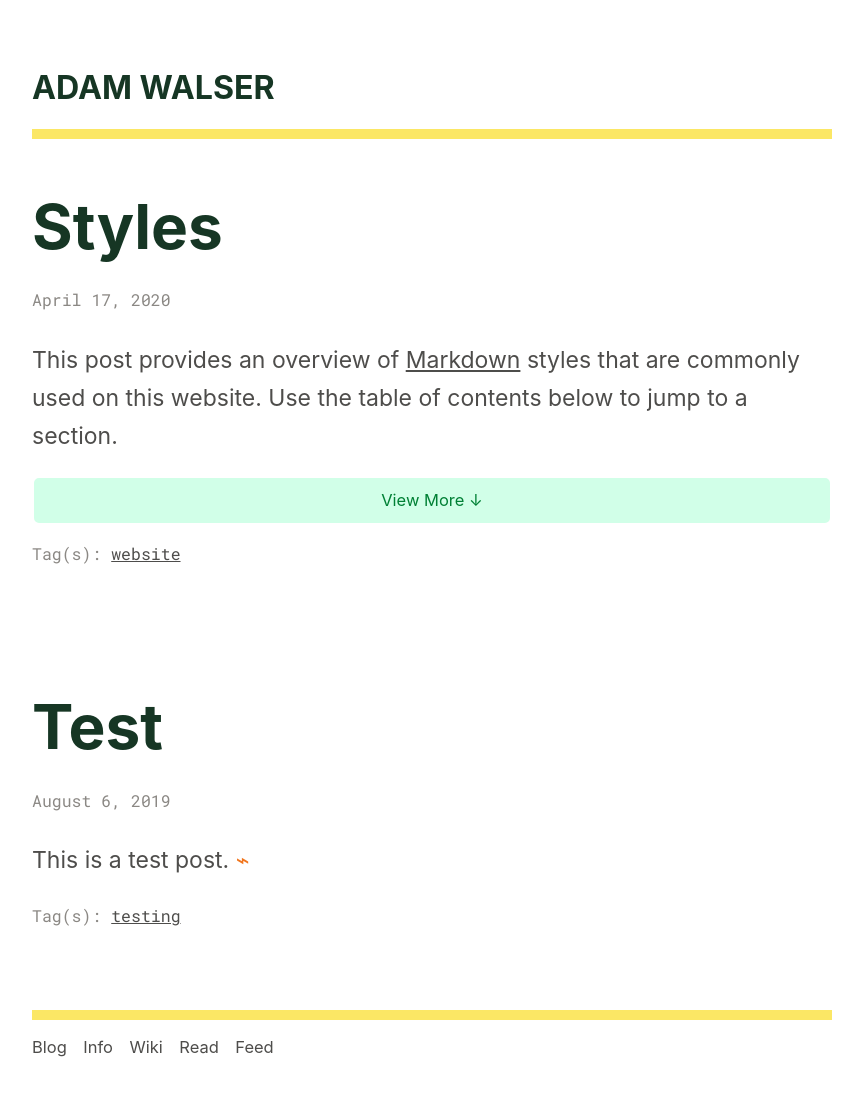
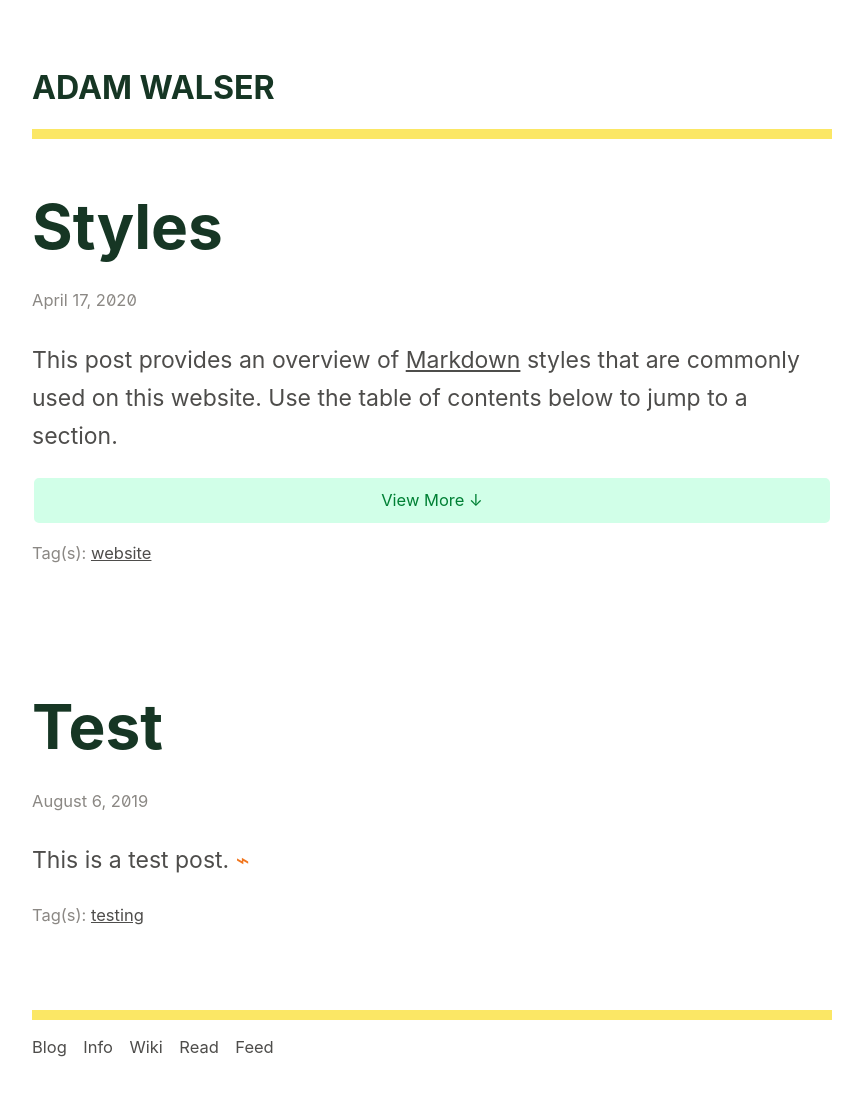
Before and after one commit to ajpwalser/ajpwalser.github.io, a Jekyll site: the page built from index.html, in a window 1280 px wide. Shown: the whole page, without its empty margins (208-1071 px from the left). Built offline with Jekyll 4.4.1, drawn with Linux system fonts in a browser that asks for light colours; some web fonts are replaced; the list of posts is cut into pages by our own code.

Commit message:
Update style.css

```diff
--- a/css/style.css
+++ b/css/style.css
@@ -143,7 +143,8 @@ h4 {
 time,
 .meta,
 figcaption {
-	font-family: 'Roboto Mono', SFMono-Regular, Consolas, Liberation Mono, Menlo, monospace;
+	/* font-family: 'Roboto Mono', SFMono-Regular, Consolas, Liberation Mono, Menlo, monospace; */
+	font-feature-settings: "zero";
 	font-size: 0.718em;
 	color: rgb(139, 136, 132);
 }
```
